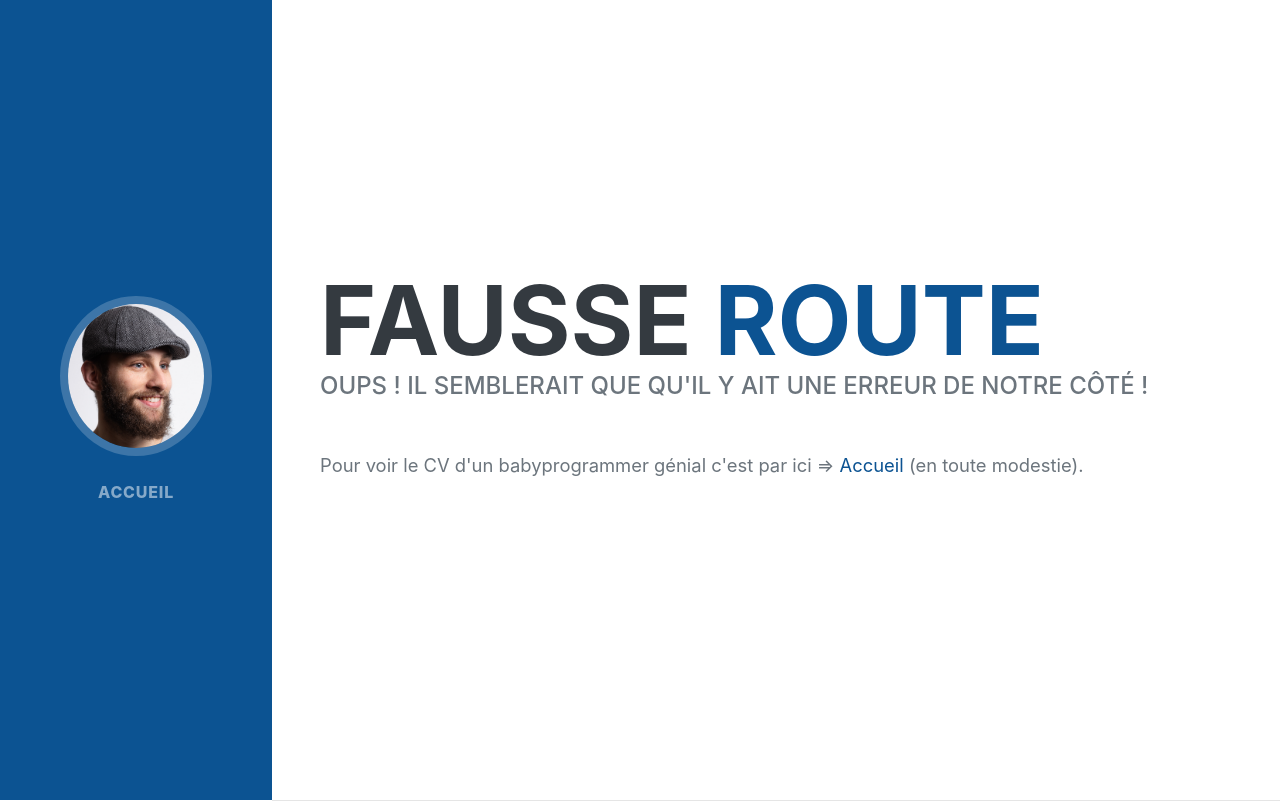
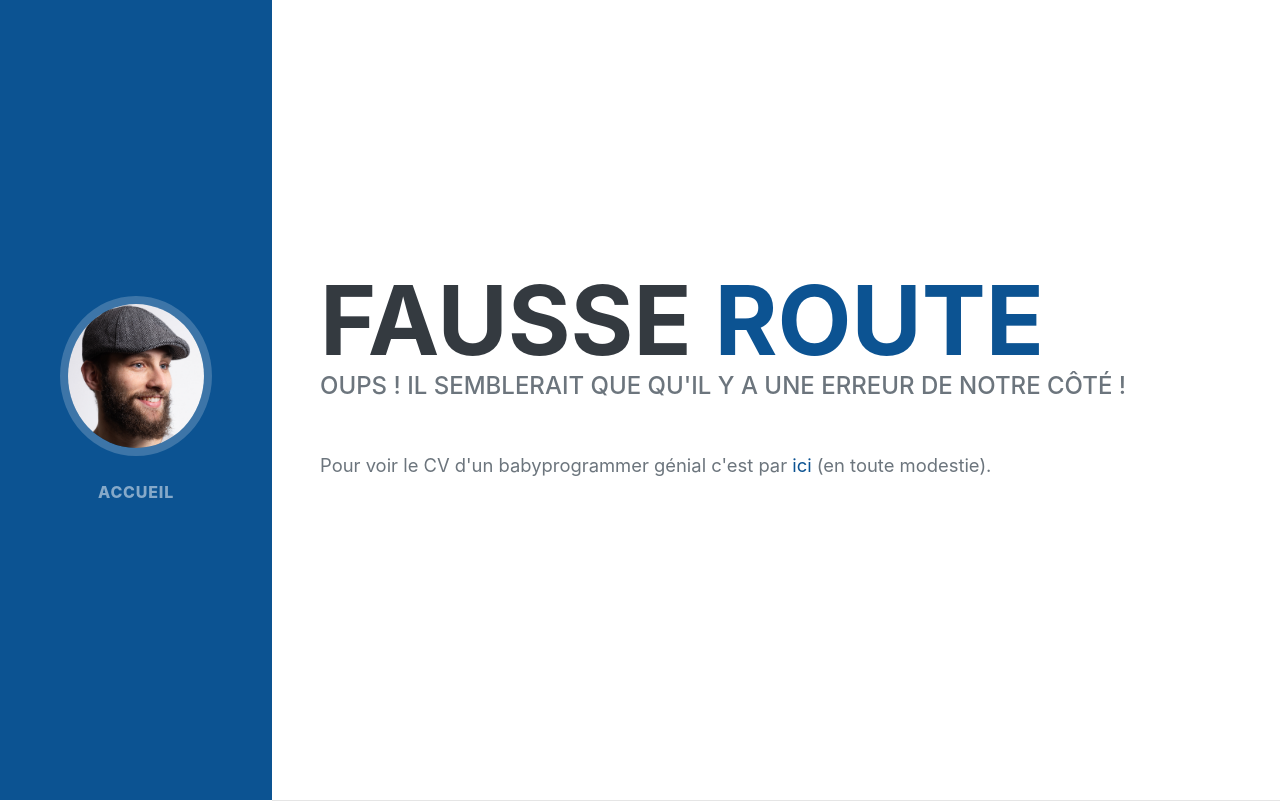
Before and after one commit to GuillaumeOj/Resume, a Django app: template templates/500.html in a window 1280 px wide. Run offline with Django 3.2, Linux system fonts and the light colour scheme; the template is opened without the code that fills it, so the values that code supplies are empty; some libraries are stand-ins or nearby versions; some web fonts are replaced.

Commit message:
Update error's templates

```diff
--- a/templates/404.html
+++ b/templates/404.html
@@ -16,8 +16,8 @@
 			Oups ! Il semblerait que vous fassiez fausse route !
 		</div>
 		<p class="lead mb-5">
-			Pour voir le CV d'un babyprogrammer génial c'est par ici => <a
-				href="{% url "resume:index" %}">Accueil</a> (en toute modestie).
+			Pour voir le CV d'un babyprogrammer génial c'est par <a href="{% url "resume:index" %}">ici</a>
+			(en toute modestie).
 		</p>
 	</div>
 </section>
--- a/templates/500.html
+++ b/templates/500.html
@@ -13,11 +13,11 @@
 	<div class="resume-section-content">
 		<h1 class="mb-0">Fausse <span class="text-primary">route</span></h1>
 		<div class="subheading mb-5">
-			Oups ! Il semblerait que qu'il y ait une erreur de notre côté !
+			Oups ! Il semblerait que qu'il y a une erreur de notre côté !
 		</div>
 		<p class="lead mb-5">
-			Pour voir le CV d'un babyprogrammer génial c'est par ici => <a
-				href="{% url "resume:index" %}">Accueil</a> (en toute modestie).
+			Pour voir le CV d'un babyprogrammer génial c'est par <a href="{% url "resume:index" %}">ici</a>
+			(en toute modestie).
 		</p>
 	</div>
 </section>
```
